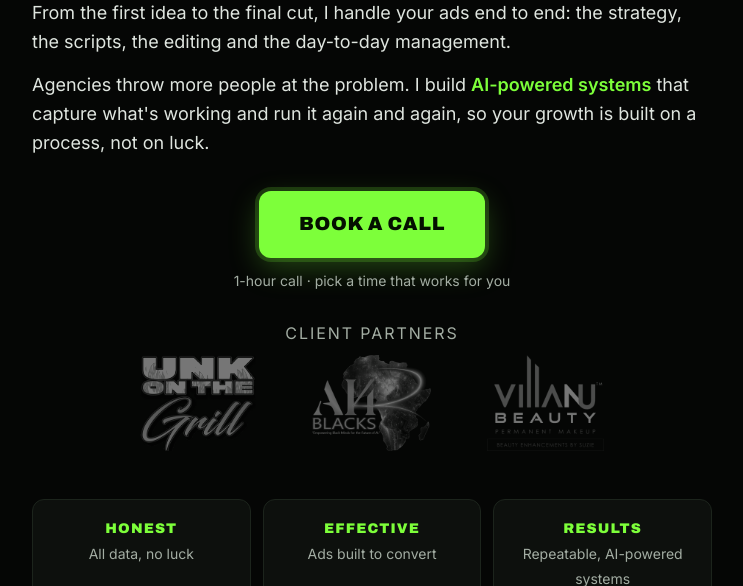
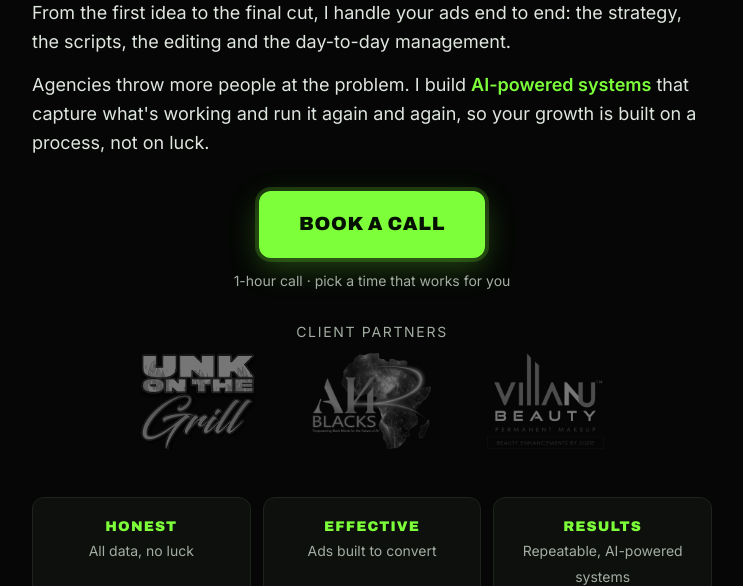
Before and after one commit to ACCESSAISOLUTIONS/accessaisolutions.github.io, a plain HTML site: page index.html in a window 1280 px wide. Shown: the part 972-1558 px from the top of the page, without its empty margins (268-1011 px from the left). Drawn offline with Linux system fonts and the light colour scheme.

Commit message:
Match Client partners label size to booking line
Co-Authored-By: Claude Opus 5.5 <noreply@anthropic.com>

```diff
--- a/index.html
+++ b/index.html
@@ -101,7 +101,7 @@
   }
   .clients-label {
     text-align: center; margin-top: 32px; color: var(--muted);
-    font: 400 12pt/1.2 Inter, sans-serif; text-transform: uppercase; letter-spacing: .12em;
+    font: 400 14px/1.2 Inter, sans-serif; text-transform: uppercase; letter-spacing: .12em;
   }
   .clients img {
     height: clamp(56px, 15vw, 96px); width: auto; flex: 0 0 auto;
```
